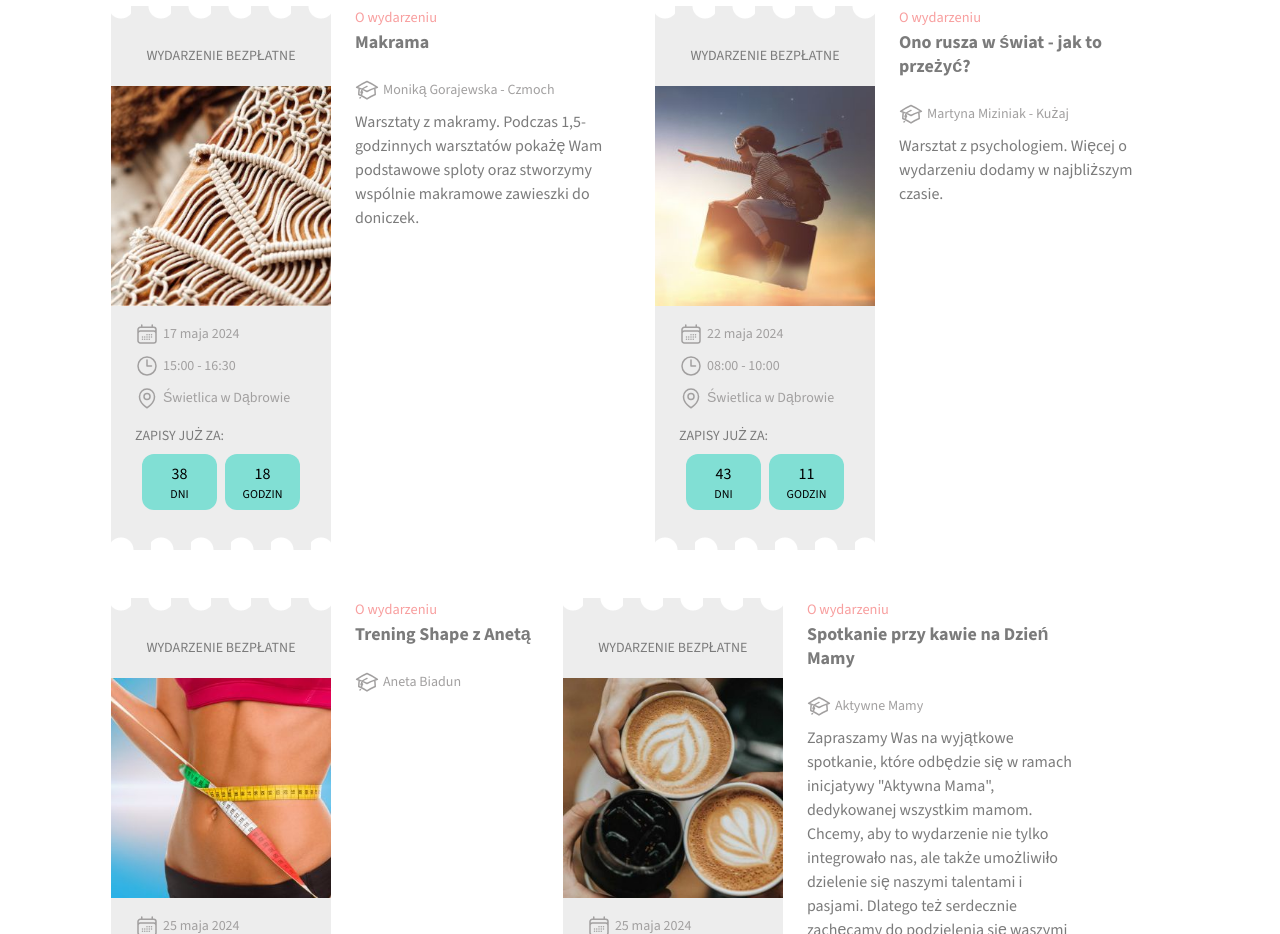
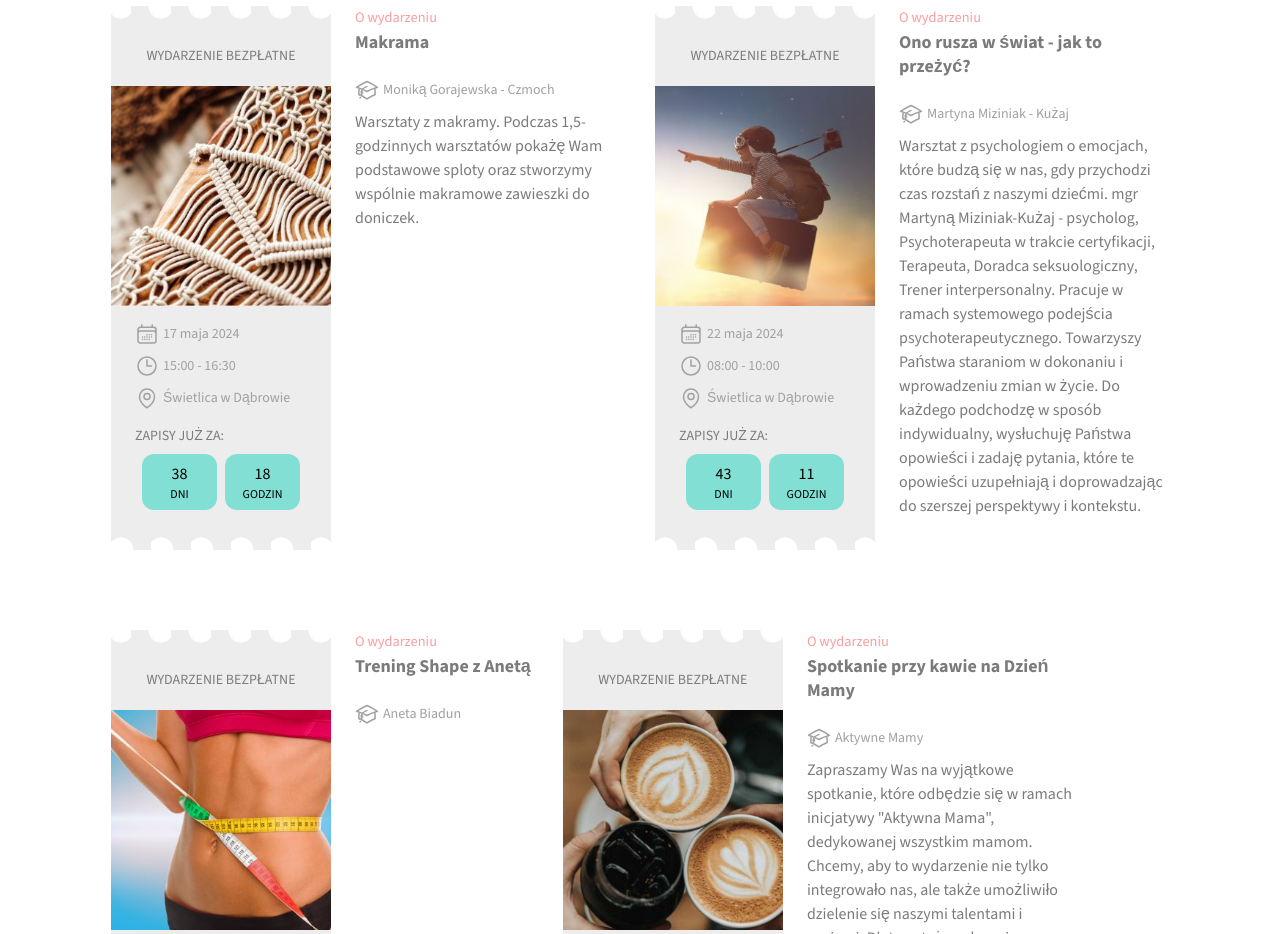
Before and after one commit to matwjablonski/aktywnemamy, a Next.js app: page /zapisy in a window 1280 px wide. Shown: the part 3300-4234 px from the top of the page. Built offline with nearby package versions, Linux system fonts and the light colour scheme.

Commit message:
update trainer details

```diff
--- a/app/data/events.ts
+++ b/app/data/events.ts
@@ -672,7 +672,7 @@ export const events: Event[] = [
   {
     id: 'maj-2024-4',
     title: 'Ono rusza w świat - jak to przeżyć?',
-    description: 'Warsztat z psychologiem. Więcej o wydarzeniu dodamy w najbliższym czasie.',
+    description: 'Warsztat z psychologiem o emocjach, które budzą się w nas, gdy przychodzi czas rozstań z naszymi dziećmi. mgr Martyną Miziniak-Kużaj - psycholog, Psychoterapeuta w trakcie certyfikacji, Terapeuta, Doradca seksuologiczny, Trener interpersonalny. Pracuje w ramach systemowego podejścia psychoterapeutycznego. Towarzyszy Państwa staraniom w dokonaniu i wprowadzeniu zmian w życie. Do każdego podchodzę w sposób indywidualny, wysłuchuję Państwa opowieści i zadaję pytania, które te opowieści uzupełniają i doprowadzając do szerszej perspektywy i kontekstu.',
     eventDate: new Date('Wed, 22 May 2024 08:00:00 GMT'),
     duration: 2,
     trainer: 'Martyna Miziniak - Kużaj',
```
